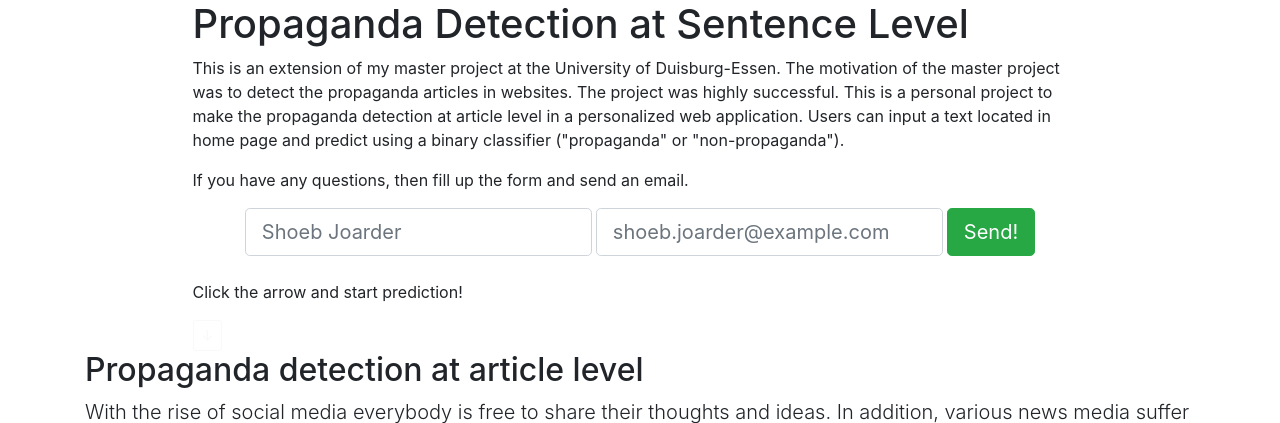
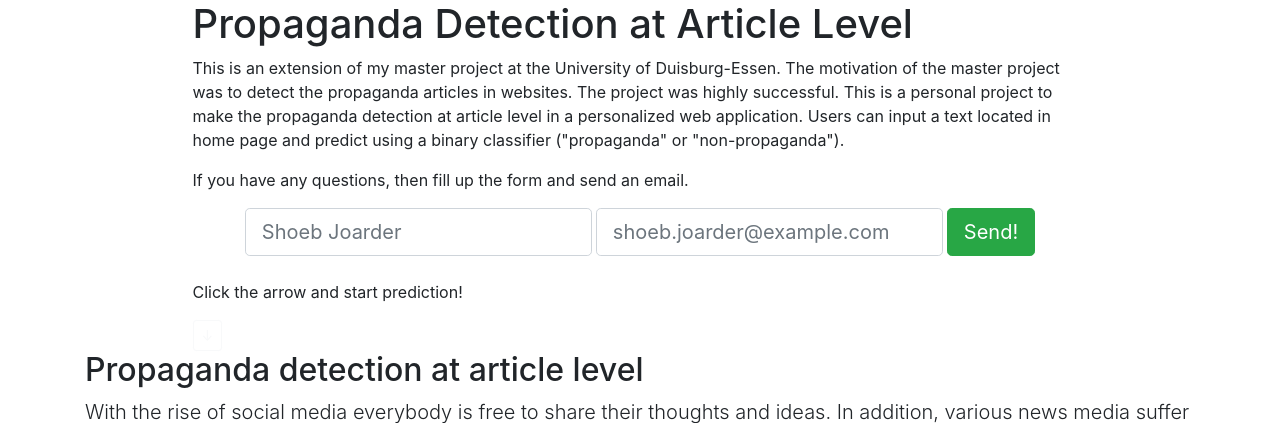
Before and after one commit to shoebjoarder/Propaganda-Detection-Web-App, a Flask app: page / in a window 1280 px wide. Shown: the top 423 px of the page. Run offline with Flask 2, Linux system fonts and the light colour scheme; some libraries are stand-ins or nearby versions.

Commit message:
minor update in index.html

```diff
--- a/templates/index.html
+++ b/templates/index.html
@@ -20,7 +20,7 @@
         <div class="container">
           <div class="col-sm-10 offset-sm-1">
 
-            <h1>Propaganda Detection at Sentence Level</h1>
+            <h1>Propaganda Detection at Article Level</h1>
 
             <p>This is an extension of my master project at the University of Duisburg-Essen. The motivation of the master project was to detect the propaganda articles in websites. The project was highly successful. This is a personal project to make the propaganda detection at article level in a personalized web application. Users can input a text located in home page and predict using a binary classifier ("propaganda" or "non-propaganda").</p>
             <p>If you have any questions, then fill up the form and send an email.</p>
```
